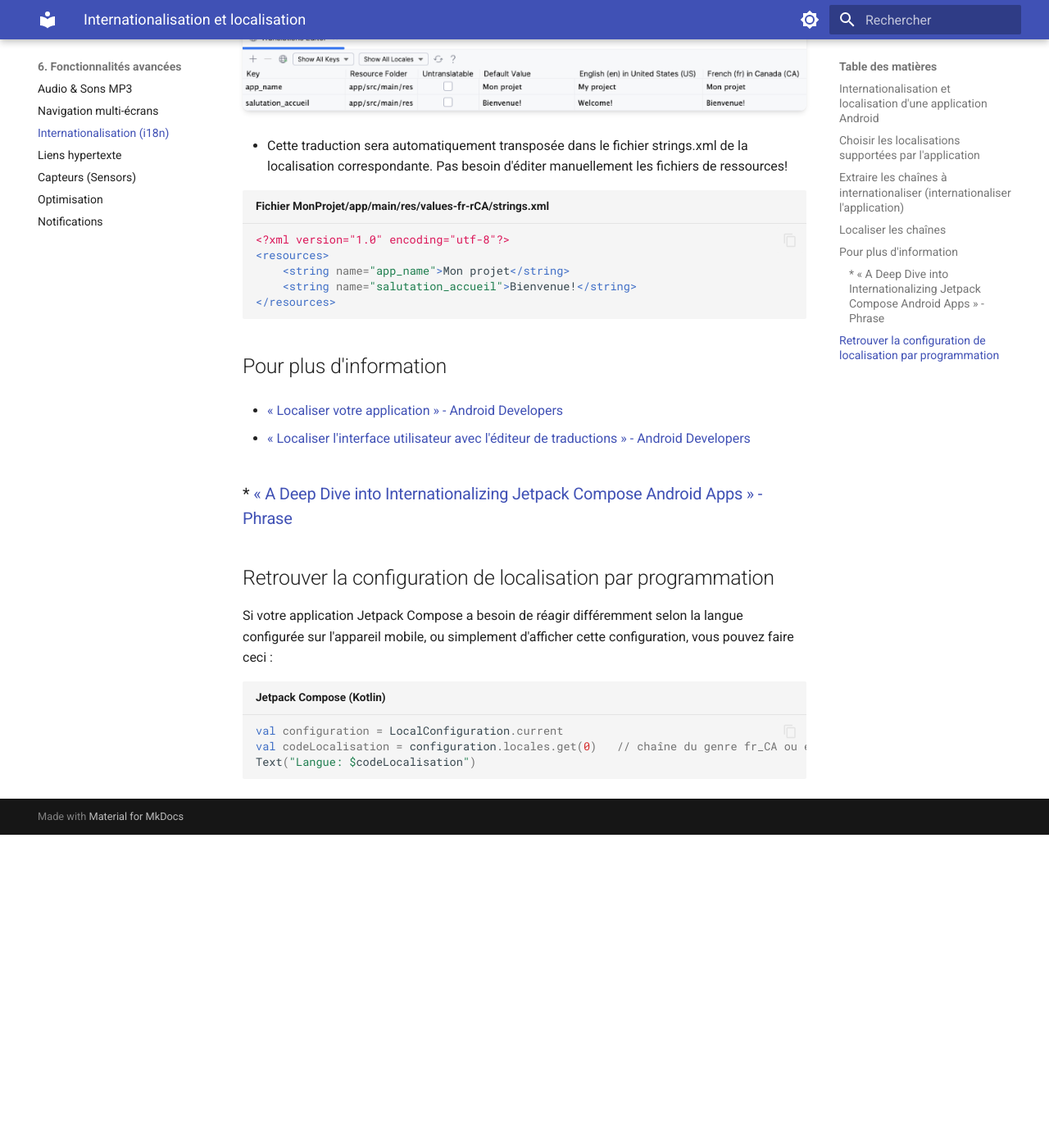
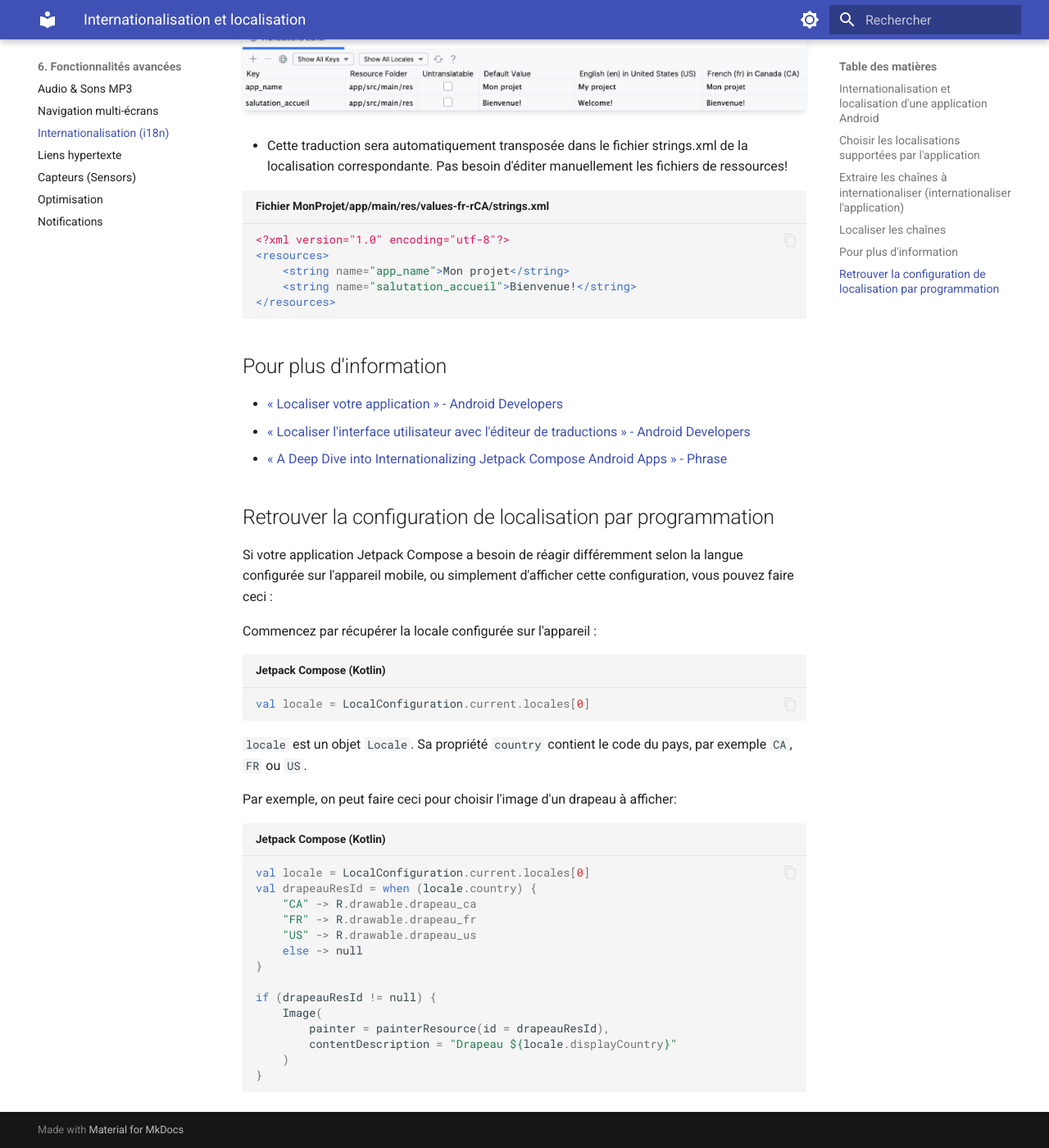
Before and after one commit to Apps-Mobiles-2-Victo/notes_de_cours, an MkDocs documentation site: the page built from docs/06-fonctionnalites-avancees/internationalisation.md, in a window 1280 px wide and 1400 px high, scrolled down 3425 px. Shown: the whole window at 82% size. Built offline with MkDocs 1.6.1 and Material for MkDocs 9.7.7, drawn with Linux system fonts in a browser that asks for light colours; before the commit the page ends 4443 px from its top, so only the background shows below that.

Commit message:
Add "À faire" section to README and clarify task for moving Card section; clean up internationalisation documentation by removing unnecessary line breaks and improving link formatting

````diff
--- a/docs/06-fonctionnalites-avancees/internationalisation.md
+++ b/docs/06-fonctionnalites-avancees/internationalisation.md
@@ -50,8 +50,6 @@ Une application peut supporter une ou plusieurs langues et régions, par exemple
 
 
 Pour ajouter une langue et région dans un projet dans Android Studio :
-
-
 
 * Faites un clic droit sur le fichier `MonProjet/app/src/main/res/values/strings.xml`  puis choisissez *Open Translations Editor*.
 * Cliquez sur l'icône de planète ( *Add Locale* ) dans le haut de l'écran.
@@ -124,22 +122,37 @@ Pour entrer les textes qui seront effectivement utilisés par l'application selo
 
 ## Pour plus d'information
 
-
 * [« Localiser votre application » - Android Developers](https://developer.android.com/guide/topics/resources/localization?hl=fr)
-
-
 * [« Localiser l'interface utilisateur avec l'éditeur de traductions » - Android Developers](https://developer.android.com/studio/write/translations-editor?hl=fr)
-
-
-### * [« A Deep Dive into Internationalizing Jetpack Compose Android Apps » - Phrase](https://phrase.com/blog/posts/internationalizing-jetpack-compose-android-apps/)
+* [« A Deep Dive into Internationalizing Jetpack Compose Android Apps » - Phrase](https://phrase.com/blog/posts/internationalizing-jetpack-compose-android-apps/)
 
 ## Retrouver la configuration de localisation par programmation
 
 Si votre application Jetpack Compose a besoin de réagir différemment selon la langue configurée sur l'appareil mobile, ou simplement d'afficher cette configuration, vous pouvez faire ceci :
 
+Commencez par récupérer la locale configurée sur l'appareil :
 
 ```kotlin title="Jetpack Compose (Kotlin)"
-val configuration = LocalConfiguration.current
-val codeLocalisation = configuration.locales.get(0)   // chaîne du genre fr_CA ou en_US
-Text("Langue: $codeLocalisation")
+val locale = LocalConfiguration.current.locales[0]
 ```
+
+`locale` est un objet `Locale`. Sa propriété `country` contient le code du pays, par exemple `CA`, `FR` ou `US`.
+
+Par exemple, on peut faire ceci pour choisir l'image d'un drapeau à afficher:
+
+```kotlin title="Jetpack Compose (Kotlin)"
+val locale = LocalConfiguration.current.locales[0]
+val drapeauResId = when (locale.country) {
+    "CA" -> R.drawable.drapeau_ca
+    "FR" -> R.drawable.drapeau_fr
+    "US" -> R.drawable.drapeau_us
+    else -> null
+}
+
+if (drapeauResId != null) {
+    Image(
+        painter = painterResource(id = drapeauResId),
+        contentDescription = "Drapeau ${locale.displayCountry}"
+    )
+}
+```
````
Also changed, not shown: README.md (+5 -0 lines).
